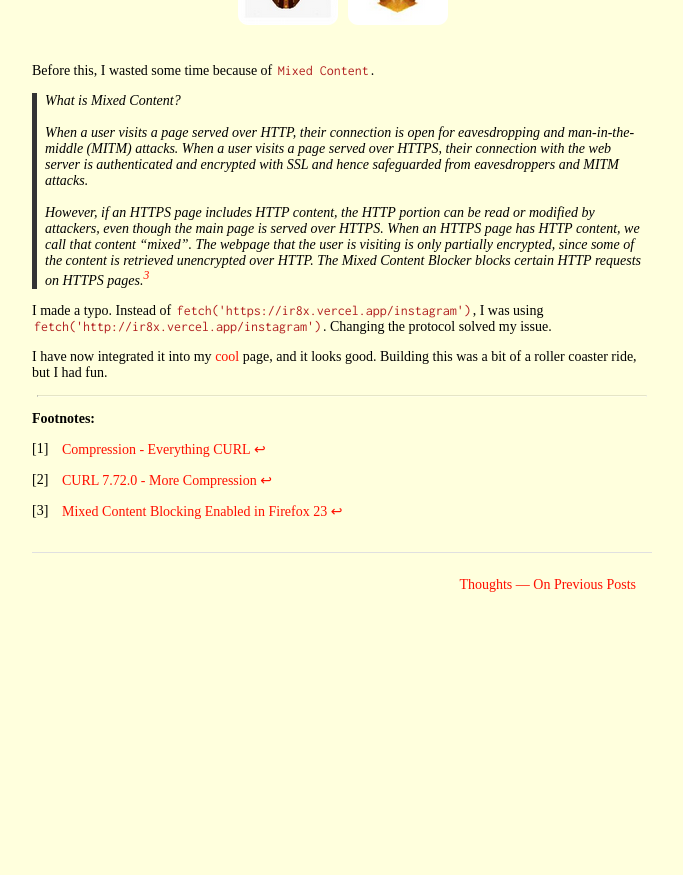
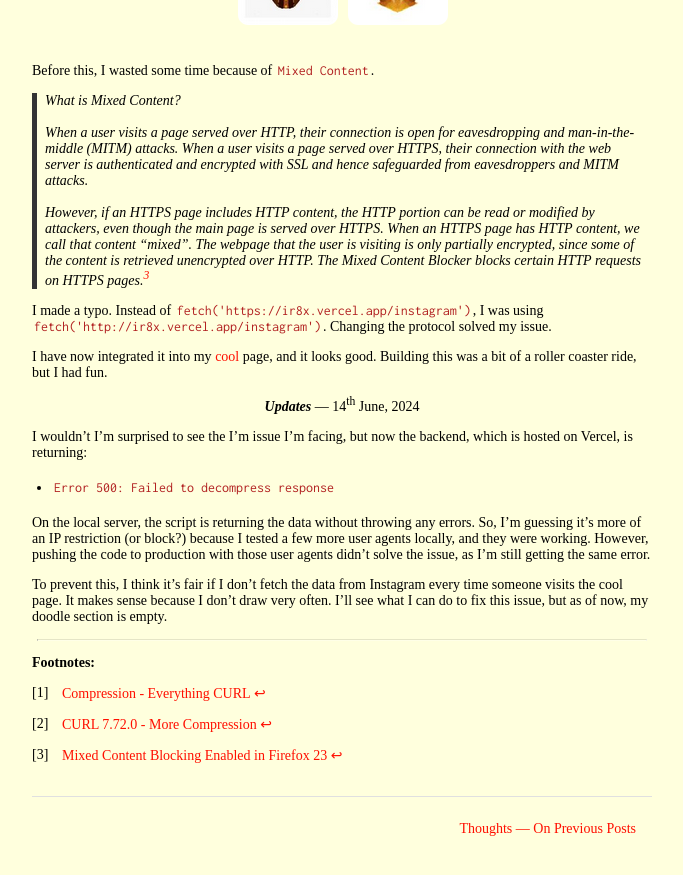
Before and after one commit to CodeDotJS/space, a Jekyll site: the page built from _posts/2024-06-04-unzipping-instagram.md, in a window 1280 px wide and 900 px high, scrolled down 6005 px. Shown: the top 875 px of the window, without its empty margins (298-981 px from the left). Built offline with Jekyll 4.4.1, drawn with Linux system fonts in a browser that asks for light colours; nearby versions of some CDN libraries; emoji names are drawn with the system emoji font; some web fonts are replaced; before the commit the page ends 6661 px from its top, so only the background shows below that.

Commit message:
writeup: add update

```diff
--- a/_posts/2024-06-04-unzipping-instagram.md
+++ b/_posts/2024-06-04-unzipping-instagram.md
@@ -323,6 +323,17 @@ I made a typo. Instead of `fetch('https://ir8x.vercel.app/instagram')`, I was us
 
 I have now integrated it into my [cool](../updates) page, and it looks good. Building this was a bit of a roller coaster ride, but I had fun.
 
+__*Updates*__ --- 14<sup>th</sup> June, 2024
+{: .center}
+
+I wouldn't I'm surprised to see the I'm issue I'm facing, but now the backend, which is hosted on Vercel, is returning:
+
+- `Error 500: Failed to decompress response`
+
+On the local server, the script is returning the data without throwing any errors. So, I'm guessing it's more of an IP restriction (or block?) because I tested a few more user agents locally, and they were working. However, pushing the code to production with those user agents didn't solve the issue, as I'm still getting the same error.
+
+To prevent this, I think it's fair if I don't fetch the data from Instagram every time someone visits the cool page. It makes sense because I don't draw very often. I'll see what I can do to fix this issue, but as of now, my doodle section is empty.
+
 ---
 
 __Footnotes:__
```
